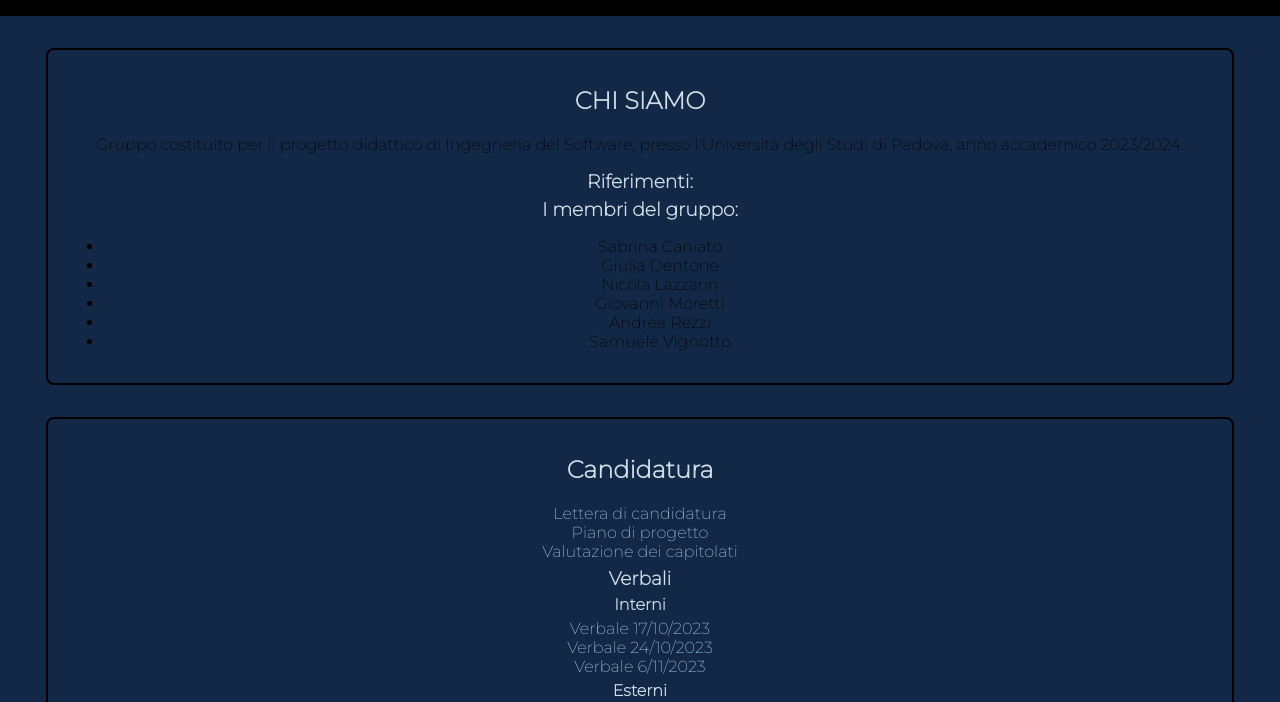
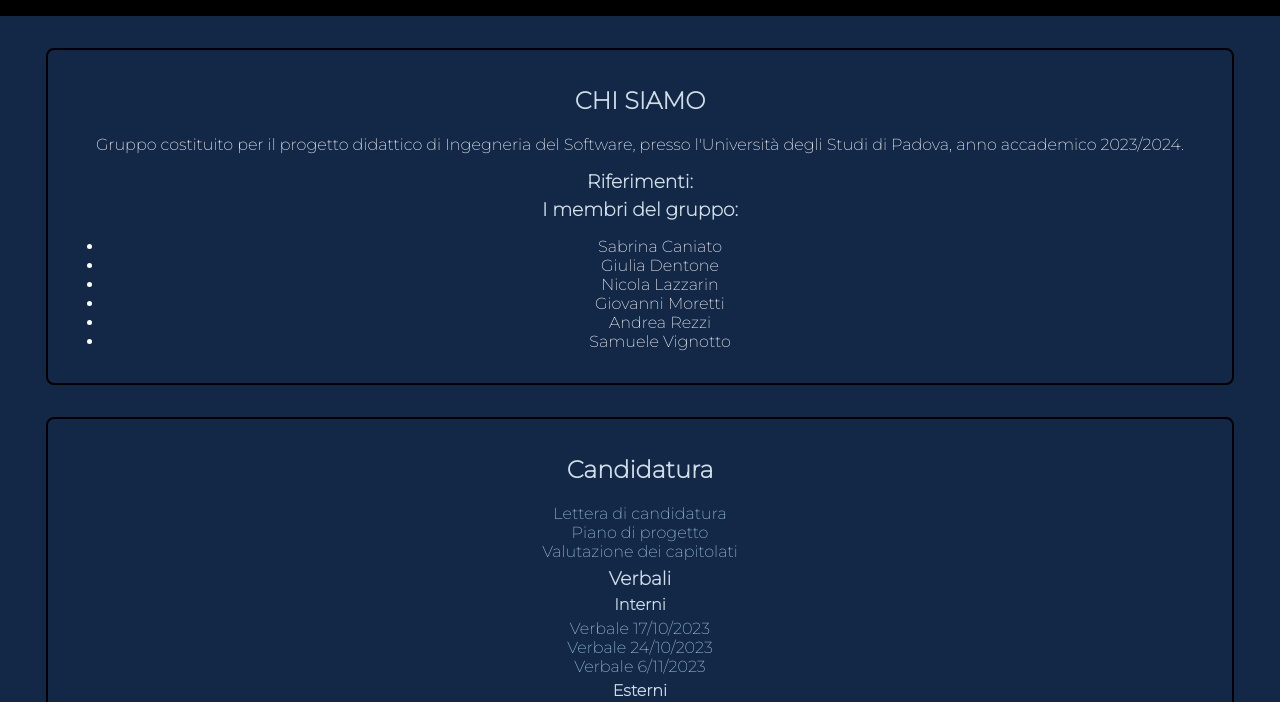
Before and after one commit to CyberSorceres/CyberSorceresRepository, a plain HTML site: page index.html in a window 1280 px wide. Shown: the part 98-800 px from the top of the page. Drawn offline with Linux system fonts and the light colour scheme.

Commit message:
Update index.html

```diff
--- a/index.html
+++ b/index.html
@@ -17,16 +17,16 @@
 
     <div class="sect">
         <h2>CHI SIAMO</h2>
-        <p>Gruppo costituito per il progetto didattico di Ingegneria del Software, presso l'Università degli Studi di Padova, anno accademico 2023/2024.</p>
+        <p class="white-text">Gruppo costituito per il progetto didattico di Ingegneria del Software, presso l'Università degli Studi di Padova, anno accademico 2023/2024.</p>
         <h3>Riferimenti:</h3>
         <h3>I membri del gruppo:</h3>
         <ul>
-            <li>Sabrina Caniato</li>
-            <li>Giulia Dentone</li>
-            <li>Nicola Lazzarin</li>
-            <li>Giovanni Moretti</li>
-            <li>Andrea Rezzi</li>
-            <li>Samuele Vignotto</li>
+            <li class="white-text">Sabrina Caniato</li>
+            <li class="white-text">Giulia Dentone</li>
+            <li class="white-text">Nicola Lazzarin</li>
+            <li class="white-text">Giovanni Moretti</li>
+            <li class="white-text">Andrea Rezzi</li>
+            <li class="white-text">Samuele Vignotto</li>
         </ul>
     </div>
 
```
